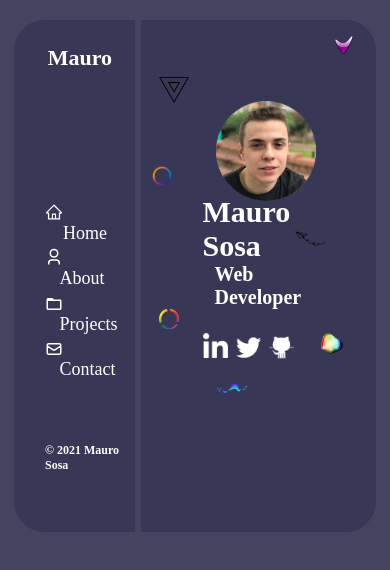
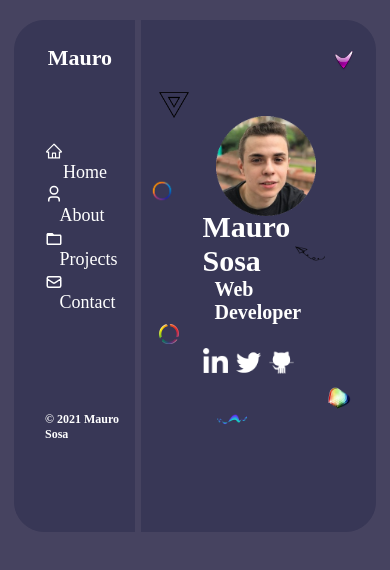
Before and after one commit to maureSs/maurososa-OLD, a React (Create React App) app: page / in a window 390 px wide. Shown: the top 570 px of the page. Built offline with nearby package versions, Linux system fonts and the light colour scheme.

Commit message:
website commit

```diff
--- a/src/index.css
+++ b/src/index.css
@@ -50,6 +50,7 @@ body {
   .navbar ul {
     padding: 20%;
     padding-left: 0%;
+    margin-top: -65%;
   }
 }
 
@@ -59,7 +60,7 @@ body {
 }
 @media (max-width: 480px) {
   .navbar h4 {
-    padding-top: 50%;
+    padding-top: 90%;
     font-size: 12px;
   }
 }
@@ -77,7 +78,7 @@ body {
 }
 @media (max-width: 480px) {
   .navbar-item {
-    margin-top: 5%;
+    margin-top: 2%;
     font-size: 18px;
   }
 }
@@ -136,7 +137,7 @@ body {
   .inner-container {
     width: 200px;
     height: 80px;
-    margin-top: 20%;
+    margin-top: 25%;
   }
 }
 
@@ -243,7 +244,8 @@ body {
 @media (max-width: 480px) {
   .shapes {
     width: 40px;
-    margin: 5%;
+    margin: 7%;
+    margin-top: 15%;
   }
 }
 
@@ -299,7 +301,7 @@ body {
   .shape-curve {
     width: 30px;
     margin-left: -20%;
-    margin-top: 18%;
+    margin-top: 22%;
   }
 }
 
```
